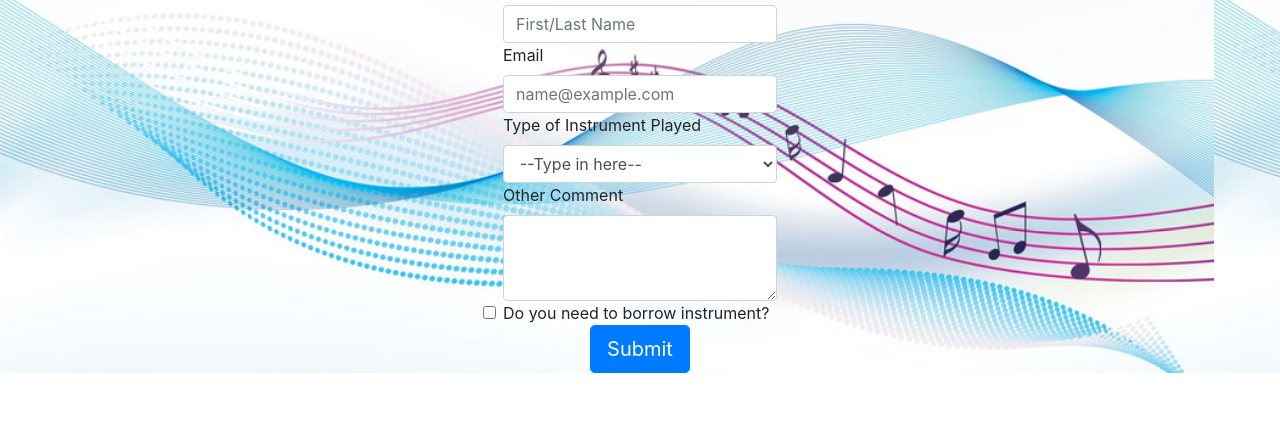
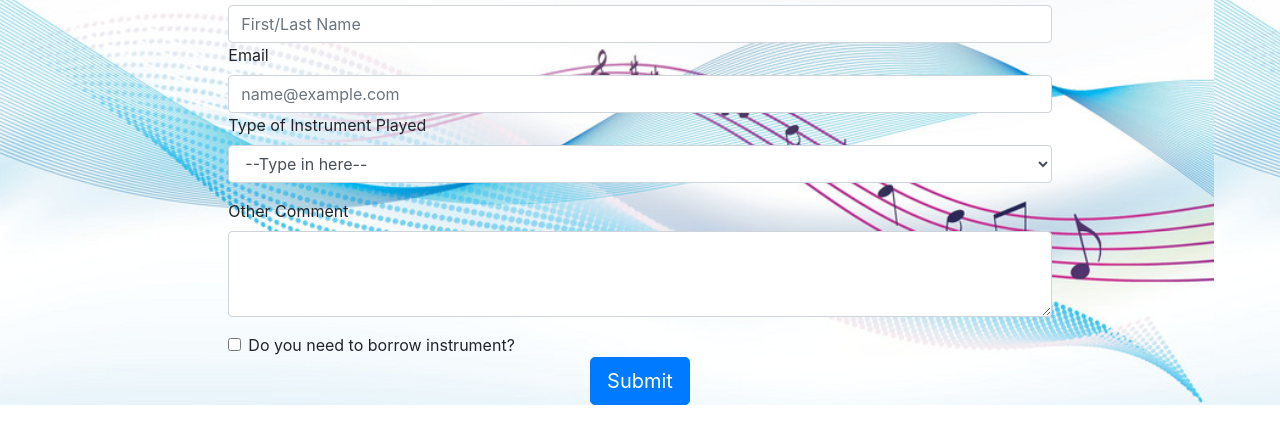
Before and after one commit to JTio12/Signup-Form, a plain HTML site: page index.html in a window 1280 px wide. Shown: the part 365-800 px from the top of the page. Drawn offline with nearby package versions, Linux system fonts and the light colour scheme.

Commit message:
change html to add a column div, and took out any mention  of width

```diff
--- a/index.html
+++ b/index.html
@@ -1,10 +1,13 @@
 <!DOCTYPE html>
 <html lang="en">
   <head>
-    <meta charset="UTF-8">
-    <meta name="viewport" content="width=device-width, initial-scale=1.0">
-    <link rel="stylesheet" href="style.css">
-    <link rel="stylesheet" href="https://maxcdn.bootstrapcdn.com/bootstrap/4.5.2/css/bootstrap.min.css">
+    <meta charset="UTF-8" />
+    <meta name="viewport" content="width=device-width, initial-scale=1.0" />
+    <link rel="stylesheet" href="style.css" />
+    <link
+      rel="stylesheet"
+      href="https://maxcdn.bootstrapcdn.com/bootstrap/4.5.2/css/bootstrap.min.css"
+    />
     <script src="https://ajax.googleapis.com/ajax/libs/jquery/3.5.1/jquery.min.js"></script>
     <script src="https://cdnjs.cloudflare.com/ajax/libs/popper.js/1.16.0/umd/popper.min.js"></script>
     <script src="https://maxcdn.bootstrapcdn.com/bootstrap/4.5.2/js/bootstrap.min.js"></script>
@@ -13,29 +16,47 @@
   </head>
 
   <body>
-
-     <div class="container-fluid" style="background-image: url('img_music.png')";>
-
+    <div
+      class="container-fluid"
+      style="background-image: url('img_music.png')"
+      ;
+    >
       <div class="text-center">
-            <img src="https://encrypted-tbn0.gstatic.com/images?q=tbn%3AANd9GcTFyvaRZOb8VhhbuV1AeUT-ILv7ZjFbEIs_4w&usqp=CAU" class="rounded mx-auto d-block" alt="pictures_of_musical_instruments_1.jpg">
+        <img
+          src="https://encrypted-tbn0.gstatic.com/images?q=tbn%3AANd9GcTFyvaRZOb8VhhbuV1AeUT-ILv7ZjFbEIs_4w&usqp=CAU"
+          class="rounded mx-auto d-block"
+          alt="pictures_of_musical_instruments_1.jpg"
+        />
         <h2 class="card-text">Music Performance Sign-Up</h2>
       </div>
 
       <div class="row flex justify-content-center">
-
+        <div class="col-8">
           <form>
-            <div class="form-group-name; width: 350px; margin: auto">
+            <div class="form-group-name">
               <label for="exampleFormControlInput1">Full Name</label>
-              <input type="full name" class="form-control" id="exampleFormControlInput1" placeholder="First/Last Name">
+              <input
+                type="full name"
+                class="form-control"
+                id="exampleFormControlInput1"
+                placeholder="First/Last Name"
+              />
             </div>
 
-            <div class="form-group-email; width: 60%">
+            <div class="form-group-email">
               <label for="exampleFormControlInput1">Email</label>
-                <input type="email" class="form-control" id="exampleFormControlInput1" placeholder="name@example.com">
+              <input
+                type="email"
+                class="form-control"
+                id="exampleFormControlInput1"
+                placeholder="name@example.com"
+              />
             </div>
 
-            <div class="form-group; width: 50%; margin: auto">
-              <label for="exampleFormControlSelect1">Type of Instrument Played</label>
+            <div class="form-group">
+              <label for="exampleFormControlSelect1"
+                >Type of Instrument Played</label
+              >
               <select class="form-control" id="exampleFormControlSelect1">
                 <option>--Type in here--</option>
                 <option>Piano</option>
@@ -47,13 +68,22 @@
               </select>
             </div>
 
-              <div class="form-group; width: 400px; margin: 0">
+            <div class="form-group">
               <label for="exampleFormControlTextarea1">Other Comment</label>
-              <textarea class="form-control" id="exampleFormControlTextarea1" rows="3"></textarea>
+              <textarea
+                class="form-control"
+                id="exampleFormControlTextarea1"
+                rows="3"
+              ></textarea>
             </div>
 
-              <div class="form-check; width: 50%">
-                <input class="form-check-input" type="checkbox" value="" id="defaultCheck1">
+            <div class="form-check">
+              <input
+                class="form-check-input"
+                type="checkbox"
+                value=""
+                id="defaultCheck1"
+              />
               <label class="form-check-label" for="defaultCheck1">
                 Do you need to borrow instrument?
               </label>
@@ -62,11 +92,15 @@
             <!-- Submit button -->
 
             <div class="text-center">
-              <input class="btn btn-primary btn-lg" type="submit" value="Submit">
+              <input
+                class="btn btn-primary btn-lg"
+                type="submit"
+                value="Submit"
+              />
             </div>
           </form>
         </div>
       </div>
-
+    </div>
   </body>
 </html>
```
Lines whose indentation alone changed are shown as unchanged.
